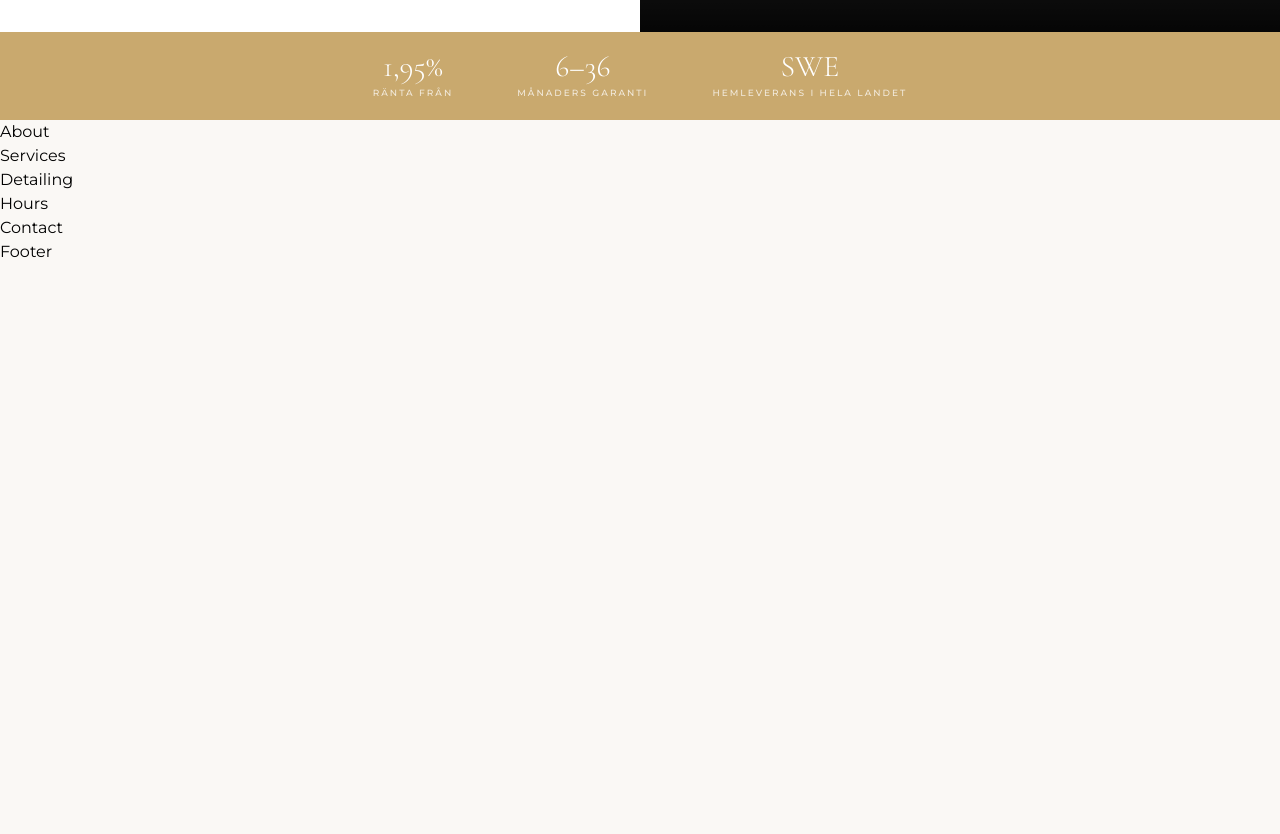
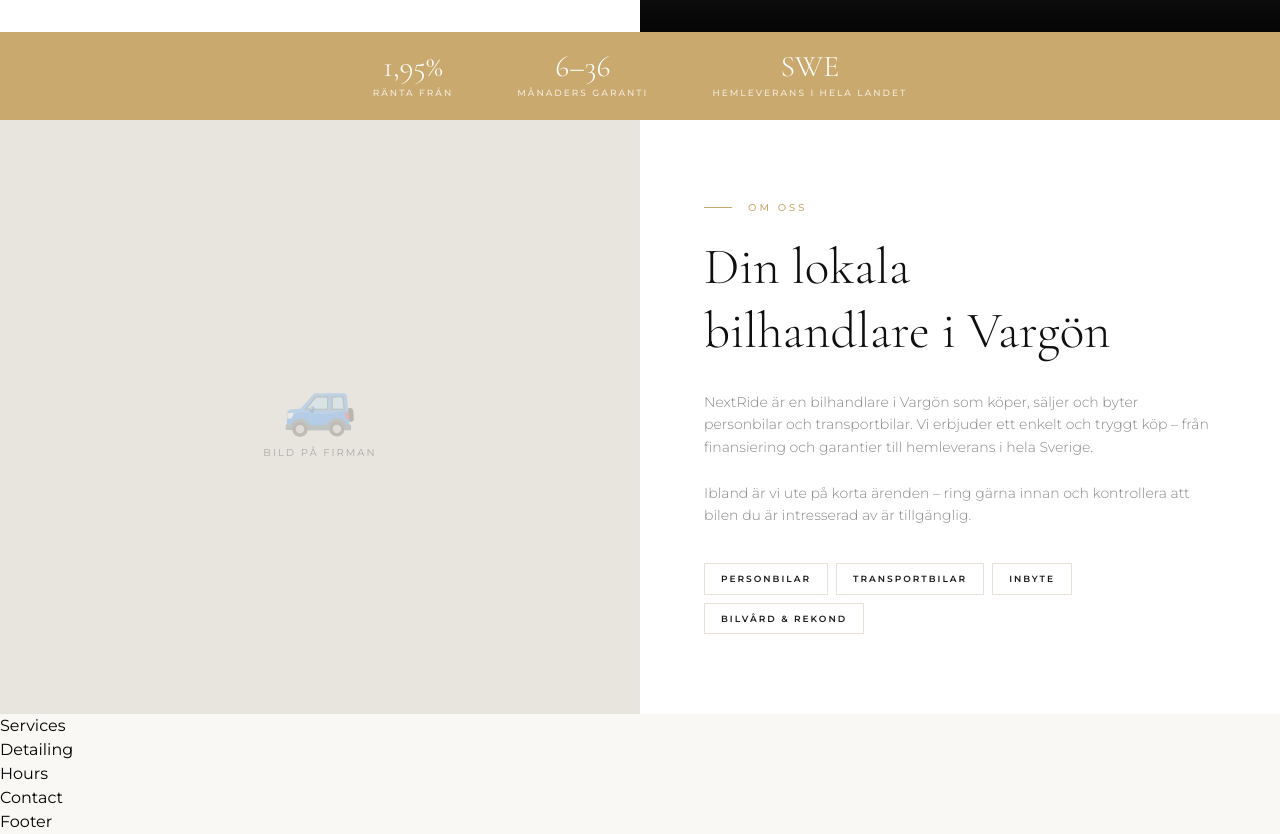
Before and after one commit to Megjafari/nextride, a React (Vite) app: page / in a window 1280 px wide. Shown: the part 768-1602 px from the top of the page. Before the commit the page ends 1032 px from the top, so only its background shows below. Built offline with nearby package versions, Linux system fonts and the light colour scheme.

Commit message:
feat: add About section

```diff
--- a/src/components/About.jsx
+++ b/src/components/About.jsx
@@ -1 +1,47 @@
-export default function About() { return <div>About</div> }
+export default function About() {
+  const tags = ['Personbilar', 'Transportbilar', 'Inbyte', 'Bilvård & Rekond']
+
+  return (
+    <section id="om-oss" className="grid grid-cols-1 md:grid-cols-2">
+
+      {/* Bild */}
+      <div className="bg-[#e8e4de] min-h-[300px] md:min-h-full flex flex-col items-center justify-center gap-3 text-[#bbb]">
+        <span className="text-6xl opacity-25">🚙</span>
+        <p className="text-[10px] tracking-[2px] uppercase text-[#aaa]">Bild på firman</p>
+      </div>
+
+      {/* Text */}
+      <div className="bg-white px-8 md:px-16 py-20 flex flex-col justify-center">
+        <div className="flex items-center gap-4 mb-5">
+          <span className="block w-7 h-[1px] bg-[#C9A96E]" />
+          <span className="text-[10px] font-medium tracking-[3px] uppercase text-[#C9A96E]">Om oss</span>
+        </div>
+
+        <h2 className="font-['Cormorant_Garamond'] text-[clamp(32px,4vw,52px)] font-light leading-tight text-[#0f0f0f] mb-7">
+          Din lokala<br />bilhandlare i Vargön
+        </h2>
+
+        <p className="text-sm font-light leading-relaxed text-[#888] mb-9">
+          NextRide är en bilhandlare i Vargön som köper, säljer och byter personbilar
+          och transportbilar. Vi erbjuder ett enkelt och tryggt köp – från finansiering
+          och garantier till hemleverans i hela Sverige.
+          <br /><br />
+          Ibland är vi ute på korta ärenden – ring gärna innan och kontrollera att
+          bilen du är intresserad av är tillgänglig.
+        </p>
+
+        <div className="flex flex-wrap gap-2">
+          {tags.map(t => (
+            <span
+              key={t}
+              className="text-[9px] font-semibold tracking-[2px] uppercase border border-[#E8E2D9] px-4 py-2 text-[#1a1a1a]"
+            >
+              {t}
+            </span>
+          ))}
+        </div>
+      </div>
+
+    </section>
+  )
+}
```
